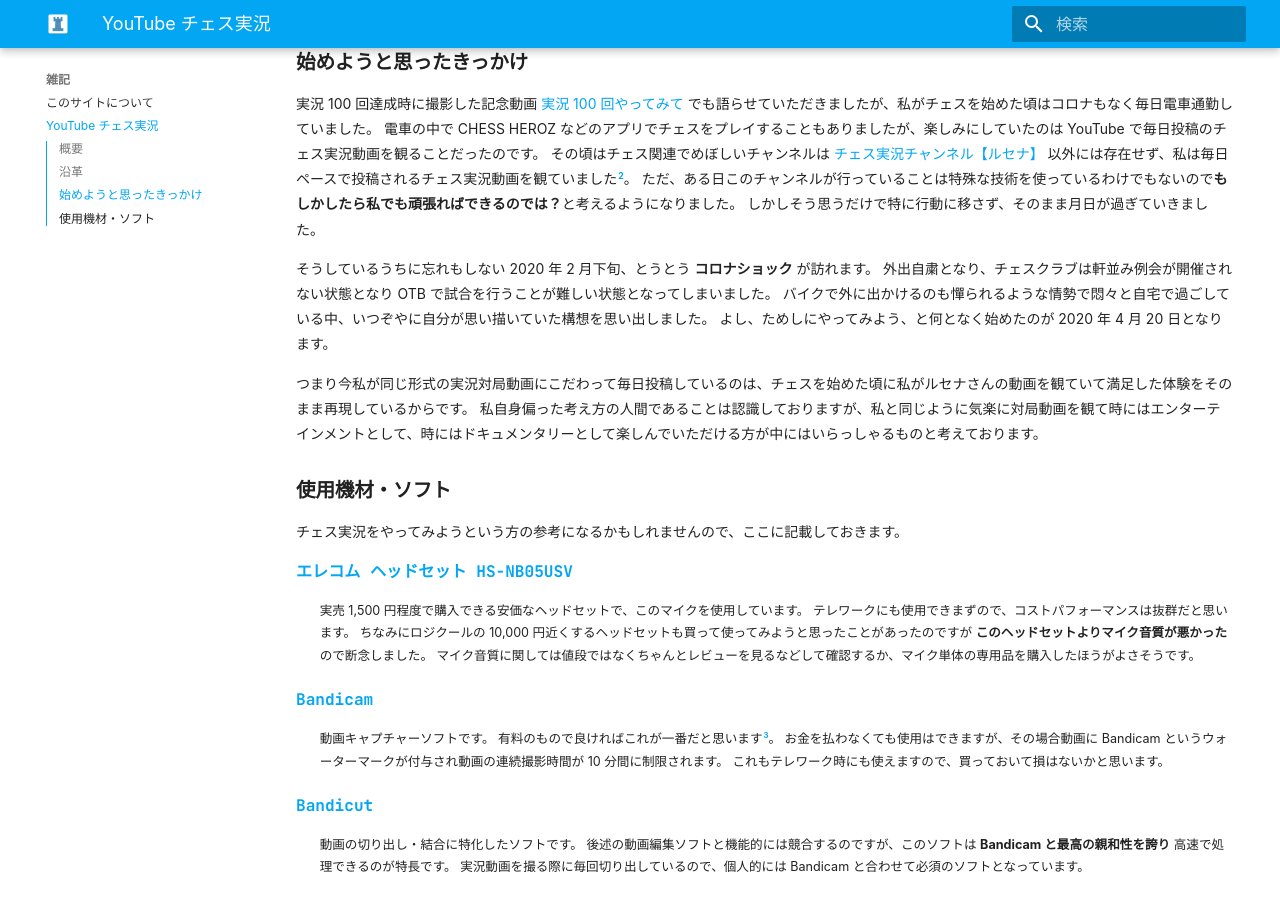
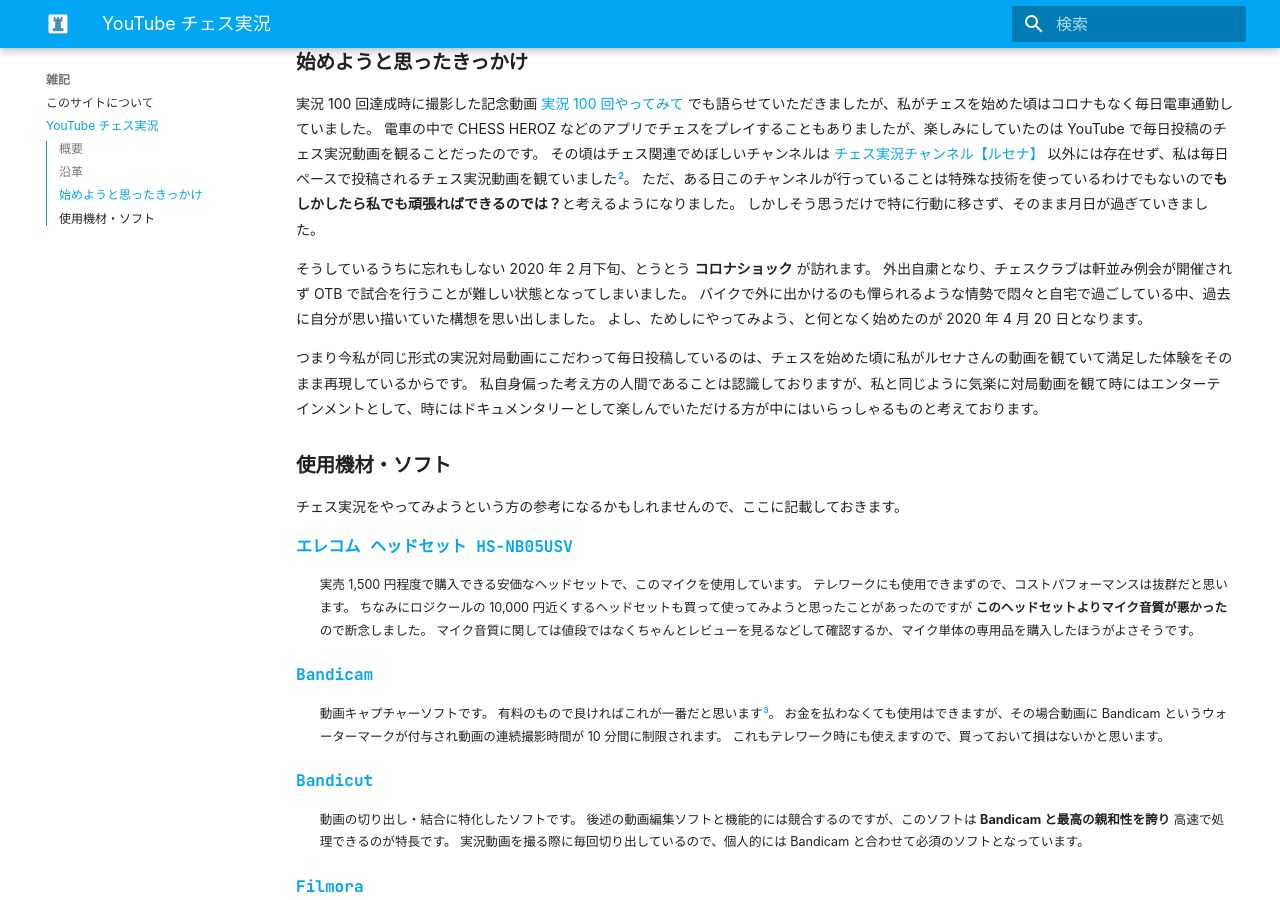
Before and after one commit to kojion/chess, an MkDocs documentation site: the page built from docs/note/youtube.md, in a window 1280 px wide and 900 px high, scrolled down 1034 px. Built offline with MkDocs 1.6.1 and Material for MkDocs 9.7.7, drawn with Linux system fonts in a browser that asks for light colours; some web fonts are replaced; comment, search, counter and statistics services are not loaded.

Commit message:
文章表現修正

```diff
--- a/docs/note/youtube.md
+++ b/docs/note/youtube.md
@@ -50,8 +50,8 @@
 しかしそう思うだけで特に行動に移さず、そのまま月日が過ぎていきました。
 
 そうしているうちに忘れもしない 2020 年 2 月下旬、とうとう **コロナショック** が訪れます。
-外出自粛となり、チェスクラブは軒並み例会が開催されない状態となり OTB で試合を行うことが難しい状態となってしまいました。
-バイクで外に出かけるのも憚られるような情勢で悶々と自宅で過ごしている中、いつぞやに自分が思い描いていた構想を思い出しました。
+外出自粛となり、チェスクラブは軒並み例会が開催されず OTB で試合を行うことが難しい状態となってしまいました。
+バイクで外に出かけるのも憚られるような情勢で悶々と自宅で過ごしている中、過去に自分が思い描いていた構想を思い出しました。
 よし、ためしにやってみよう、と何となく始めたのが 2020 年 4 月 20 日となります。
 
 つまり今私が同じ形式の実況対局動画にこだわって毎日投稿しているのは、チェスを始めた頃に私がルセナさんの動画を観ていて満足した体験をそのまま再現しているからです。
```
